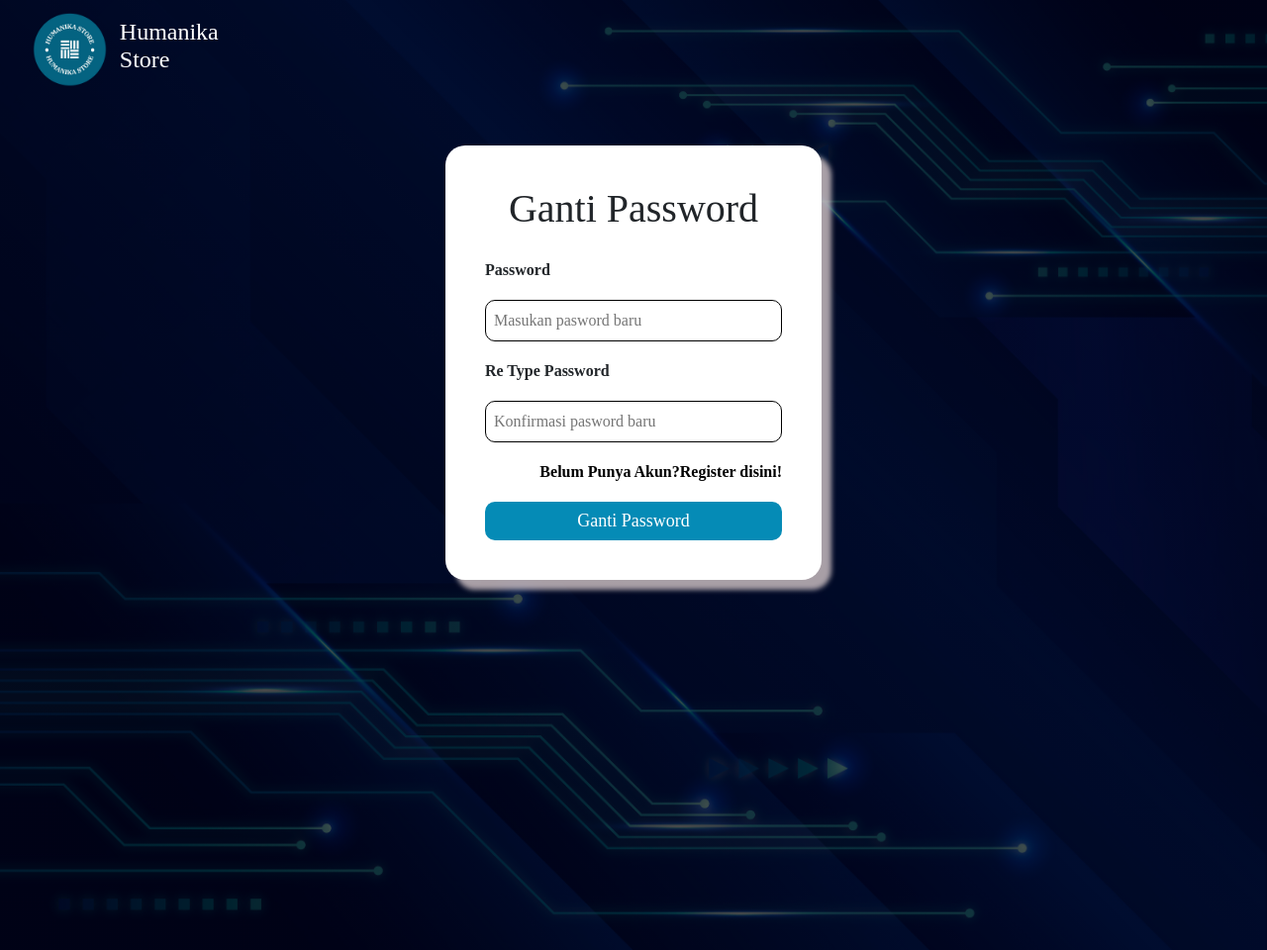
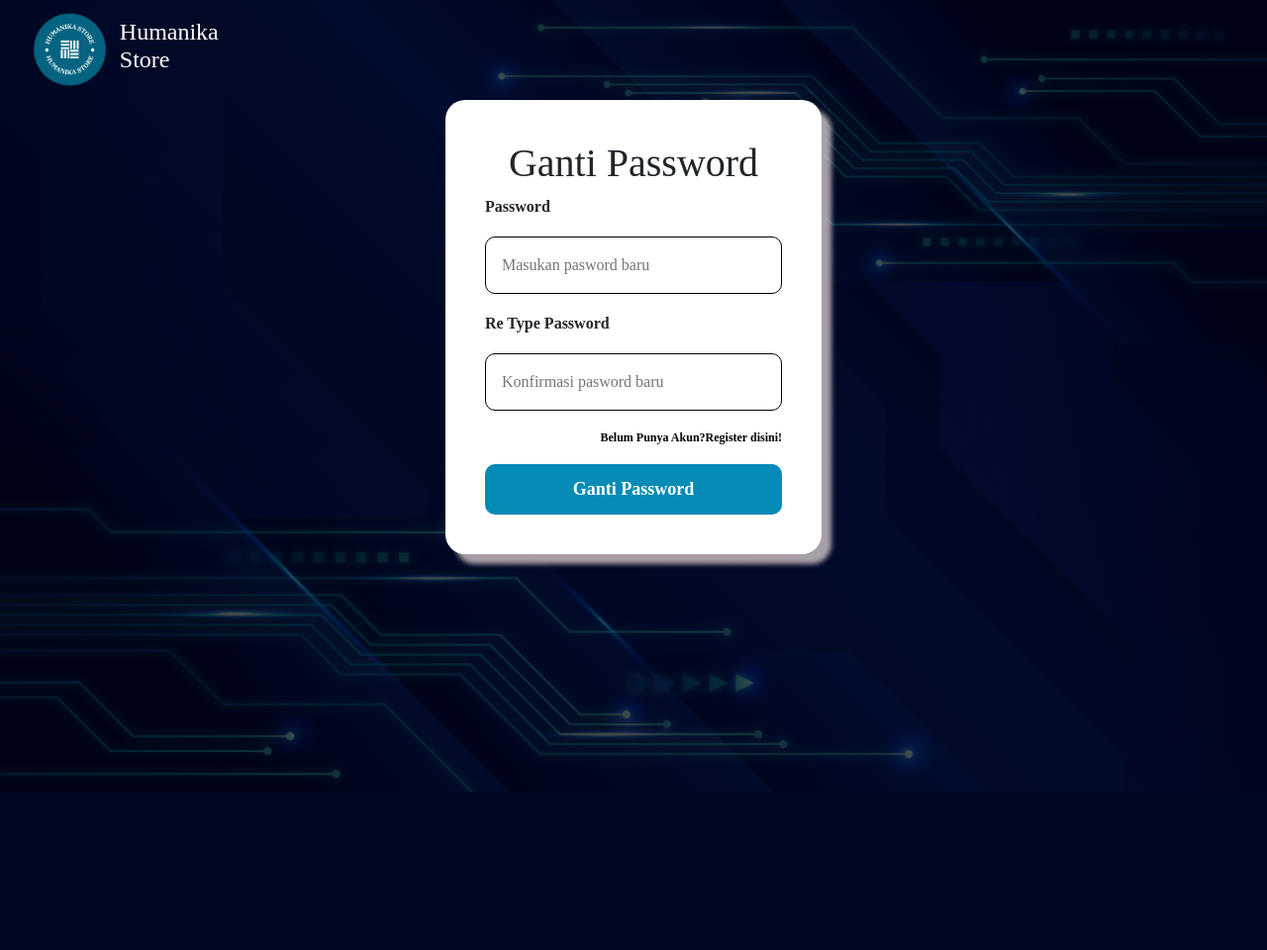
Before and after one commit to HUMANIKA-ORG/QuickOrder, a PHP site: page /QuickOrder/frontend/pages/changepassword.php in a window 1280 px wide. Shown: the whole page at 99% size. After the commit the page ends 800 px from the top, so only its background shows below. Run offline with PHP 8.4, Linux system fonts and the light colour scheme.

Commit message:
refactor style

```diff
--- a/assets/style.css
+++ b/assets/style.css
@@ -1,31 +1,27 @@
 /* This file containe CSS */
 body{
     margin: 0;
+    padding: 0;
     font-family: 'montserrat';
-    background-image: linear-gradient(
-        rgba(0,0,0,0.7),
-        rgba(0,0,0,0.7)
-    ), url(../assets/img/back.jpg);
+    background-image: linear-gradient(rgba(0,0,0,0.7),rgba(0,0,0,0.7)), url(../assets/img/back.jpg);
     background-size: cover;
     background-repeat: no-repeat;
-    height: 120vh;
-
+    min-height: 100vh;
 }
 
-.first{
+.brand{
     color: white;
     display: flex;
     flex-direction: row;
     align-items: center;
     margin-left: 20px;
-
 }
 
-.first h1{
+.brand h1{
     font-size: 24px;
 }
 
-.first img{
+.brand img{
     width: 8%;
     height: 100%;
 }
@@ -36,32 +32,43 @@ form{
     background-color: white;
     justify-content: center;
     font-weight: bolder;
-    margin: 46px 450px 0 450px;
+    margin: 0px 450px 0 450px;
     border-radius: 20px;
     padding: 40px;
-    gap: 18px;
     box-shadow: 10px 10px 5px 0px rgba(224, 209, 209, 0.75);
--webkit-box-shadow: 10px 10px 5px 0px rgba(224, 209, 209, 0.75);
--moz-box-shadow: 10px 10px 5px 0px rrgba(224, 209, 209, 0.75);
-
+    -webkit-box-shadow: 10px 10px 5px 0px rgba(224, 209, 209, 0.75);
+    -moz-box-shadow: 10px 10px 5px 0px rgba(224, 209, 209, 0.75);
 }
 
-input{
+.content-form {
+    display: flex;
+    flex-direction: column;
+    justify-content: center;
+    gap: 18px;
+}
+
+form .content-form input{
     border-radius: 10px;
     border: 1px solid black;
-    padding: 0.5rem;
+    padding: 1rem;
 }
 
 
-form h1{
+.head-form h1{
     text-align: center;
 }
 
-form button{
+.head-form .error {
+    color: red;
+    font-size: 12px;
+    text-align: center;
+}
+
+form .content-form button{
     display: flex;
-    padding: 6px 50px 6px 50px;
+    padding: 12px;
     border-radius: 10px;
-    font-weight: 600 bolder;
+    font-weight: 600;
     background-color: #058bb6;
     color: white;
     font-size: 18px;
@@ -70,24 +77,25 @@ form button{
     justify-content: center;
 }
 
-form button:hover{
+form .content-form button:hover{
     background-color: red;
 }
 
 
-a{
+form .content-form a{
     text-decoration: none;
     color: black;
     display: flex;
     justify-content: end;
     cursor: pointer;
     font-weight: bolder;
+    font-size: 12px;
 }
 
-a:hover {
+form .content-form a:hover {
     color: navy;
 }
 
-label{
-    font-weight: 800 bolder;
+form .content-form label{
+    font-weight: 800;
 }
--- a/frontend/pages/changepassword.php
+++ b/frontend/pages/changepassword.php
@@ -3,19 +3,23 @@ include_once("../header.php");
 ?>
 <link rel="stylesheet" href="../../assets/style.css">
 
-<div class="first">
+<div class="brand">
     <img src="../../assets/img/humanikastore-circle.png" alt="">
     <h1>Humanika <br> Store</h1>
 </div>
 
 <form action="">
-    <h1>Ganti Password</h1>
-    <label for="">Password</label>
-    <input type="password" placeholder="Masukan pasword baru">
-    <label for="">Re Type Password</label>
-    <input type="password" placeholder="Konfirmasi pasword baru">
-    <a href="login.php">Belum Punya Akun?Register disini!</a>
-    <button type="submit">Ganti Password</button>
+    <div class="head-form">
+        <h1>Ganti Password</h1>
+    </div>
+    <div class="content-form">
+        <label>Password</label>
+        <input type="password" placeholder="Masukan pasword baru">
+        <label>Re Type Password</label>
+        <input type="password" placeholder="Konfirmasi pasword baru">
+        <a href="login.php">Belum Punya Akun?Register disini!</a>
+        <button type="submit">Ganti Password</button>
+    </div>
 </form>
 
 
```
Also changed, not shown: frontend/pages/forgotpassword.php (+6 -1 lines), frontend/pages/login.php (+7 -3 lines), frontend/pages/verification.php (+10 -6 lines).
